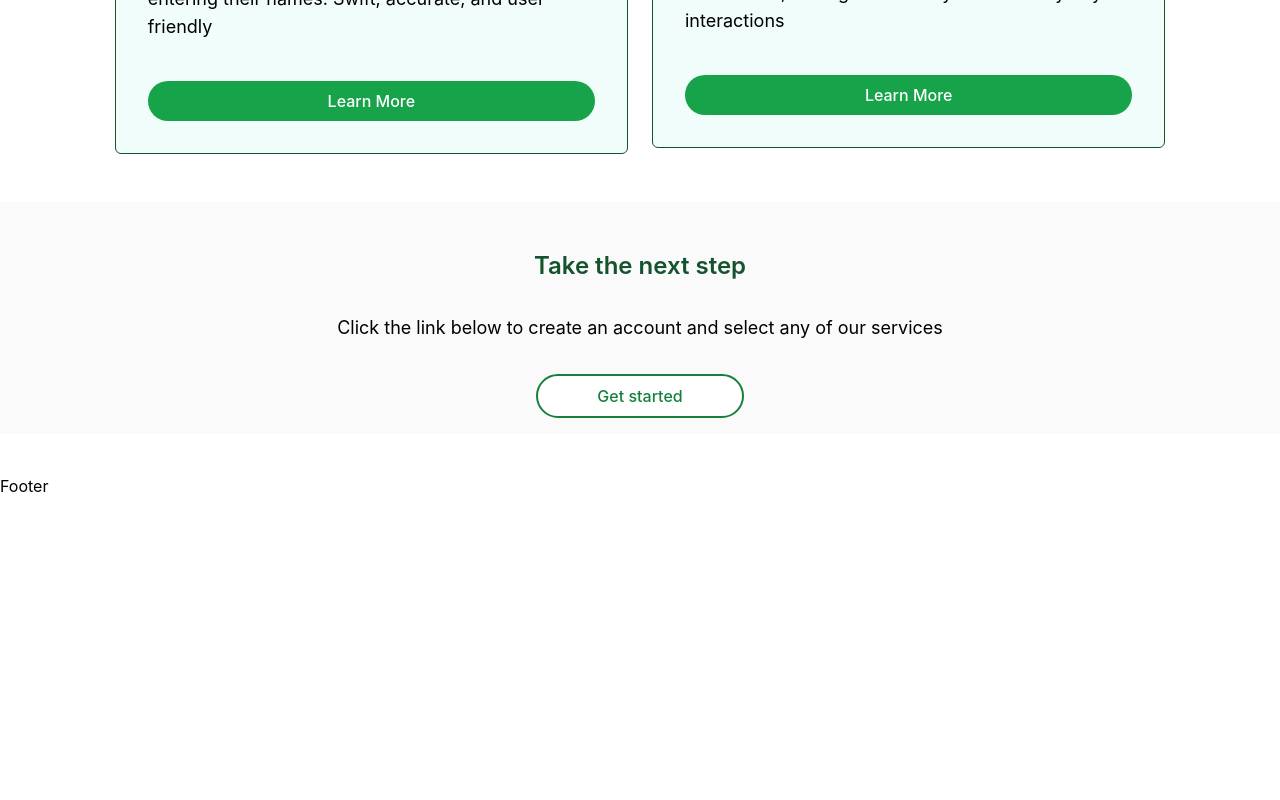
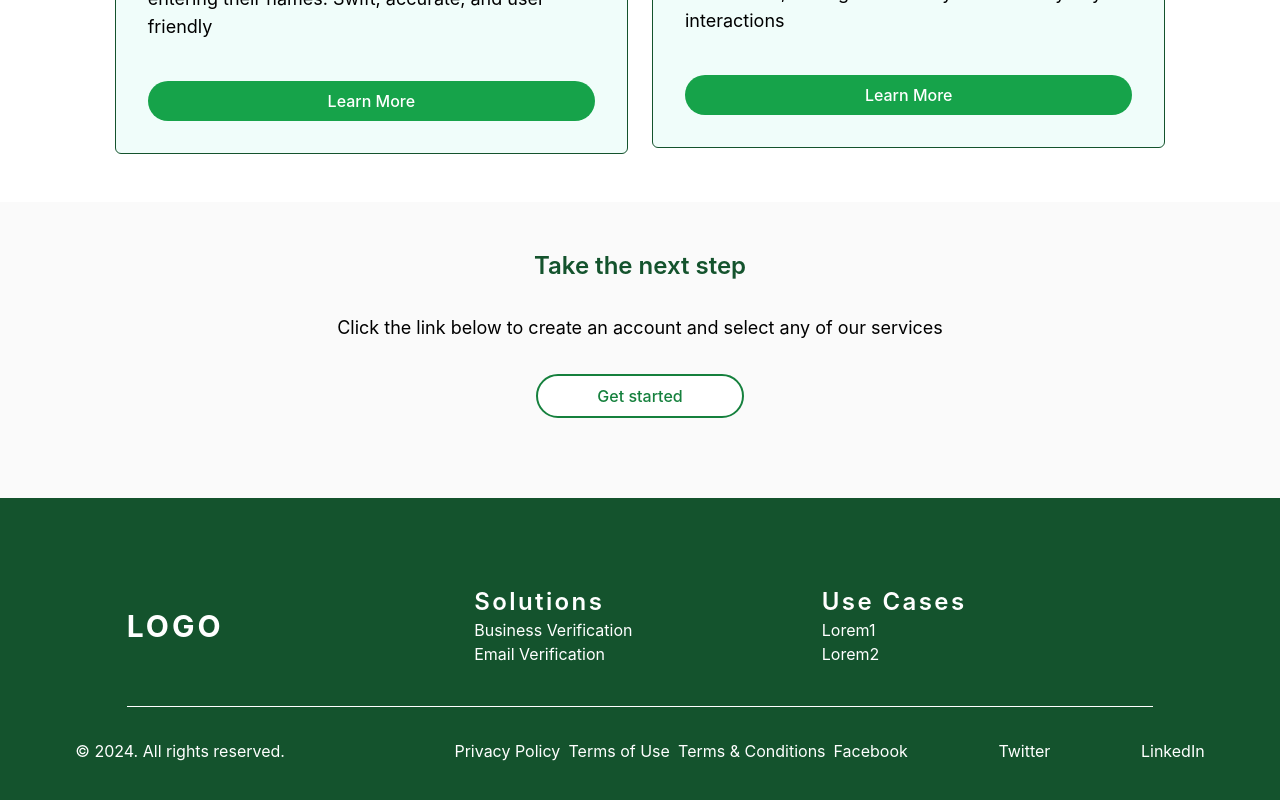
Before and after one commit to rholibobo/capa_business_verification, a React (Create React App) app: page / in a window 1280 px wide. Shown: the part 848-1648 px from the top of the page. Before the commit the page ends 1346 px from the top, so only its background shows below. Built offline with nearby package versions, Linux system fonts and the light colour scheme; no server answers; the HTML template or start-up script is replaced by a standard one.

Commit message:
update Footer.jsx and Home.jsx

```diff
--- a/src/Components/Footer/Footer.jsx
+++ b/src/Components/Footer/Footer.jsx
@@ -1,9 +1,41 @@
-import React from 'react'
+import { Stack } from "@mui/material";
+import React from "react";
 
 const Footer = () => {
   return (
-    <footer>Footer</footer>
-  )
-}
+    <footer className="bg-green-900 px-6 py-12 text-white">
+      <div className="md:w-10/12 grid grid-cols-1 md:grid-cols-3 items-center gap-4 border-white border-b mx-auto py-10">
+        <h5 className="text-3xl font-bold tracking-widest">LOGO</h5>
+        <div>
+          <h5 className="text-2xl font-semibold tracking-widest">Solutions</h5>
+          <ul>
+            <li>Business Verification</li>
+            <li>Email Verification</li>
+          </ul>
+        </div>
+        <div>
+          <h5 className="text-2xl font-semibold tracking-widest">Use Cases</h5>
+          <ul>
+            <li>Lorem1</li>
+            <li>Lorem2</li>
+          </ul>
+        </div>
+      </div>
+      <div className="mt-8 md:w-11/12 mx-auto grid grid-cols-1 md:grid-cols-3 items-center gap-2">
+        <span>&copy; {new Date().getFullYear()}. All rights reserved.</span>
+        <ul className="flex flex-col md:flex-row items-center justify-between gap-2">
+          <li>Privacy Policy</li>
+          <li>Terms of Use</li>
+          <li>Terms & Conditions</li>
+        </ul>
+        <ul className="flex flex-col md:flex-row items-center justify-between gap-2">
+          <li>Facebook</li>
+          <li>Twitter</li>
+          <li>LinkedIn</li>
+        </ul>
+      </div>
+    </footer>
+  );
+};
 
-export default Footer
+export default Footer;
--- a/src/Pages/Home/Home.jsx
+++ b/src/Pages/Home/Home.jsx
@@ -72,7 +72,7 @@ const Home = () => {
           })}
         </section>
 
-        <section className="text-center mx-auto p-4 bg-zinc-50 my-10">
+        <section className="text-center mx-auto p-4 bg-zinc-50 mt-10 pb-20">
           <h2 className="text-2xl leading-[4] font-semibold text-green-900">
             Take the next step
           </h2>
```
